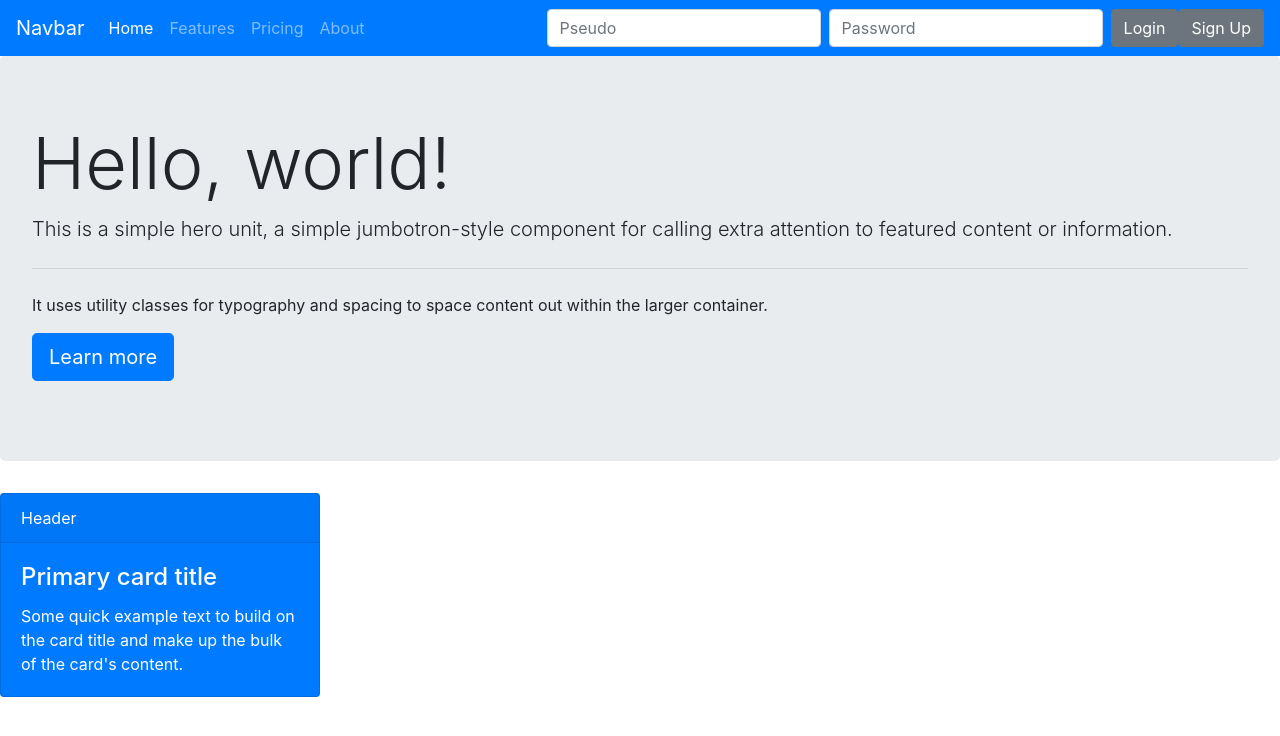
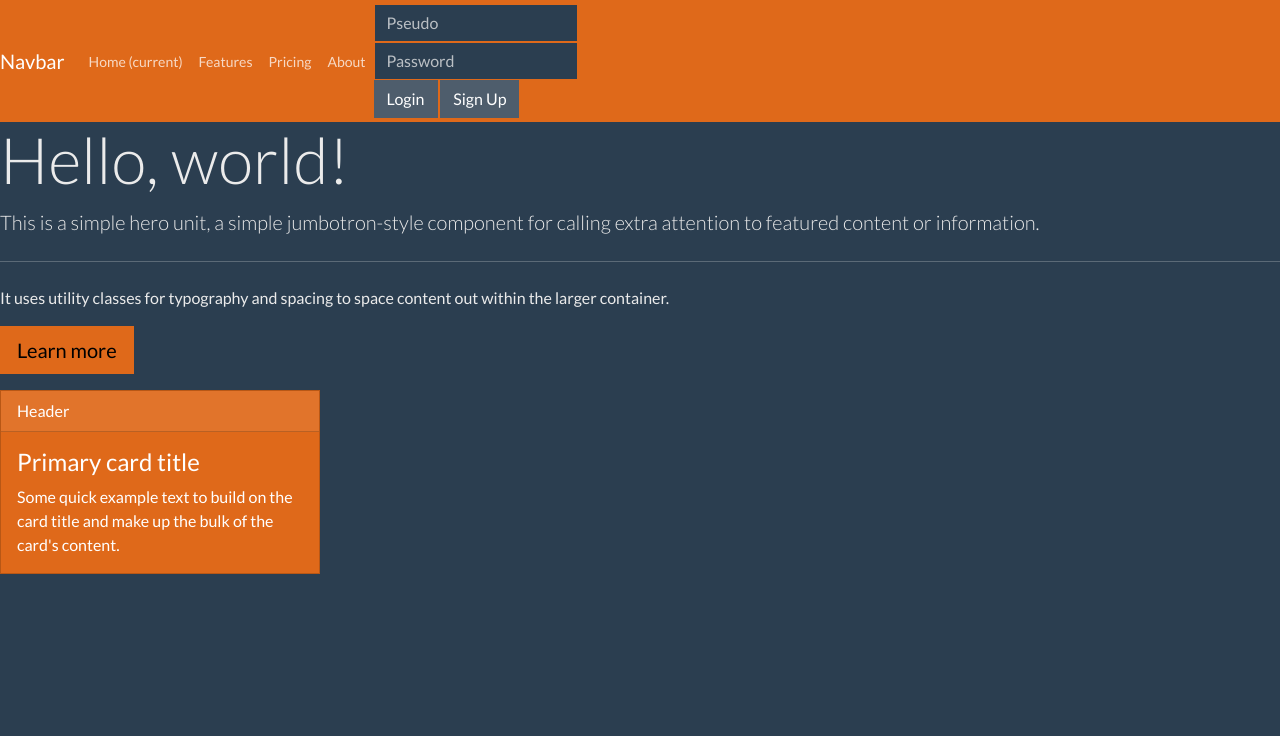
Before and after one commit to VadimRadermacher/BlogPhp, a PHP site: template slim-twig/templates/home.twig in a window 1280 px wide. Shown: the top 736 px of the page. Run offline with PHP 8.4, Linux system fonts and the light colour scheme; the template is opened without the code that fills it, so the values that code supplies are empty; style sheets or scripts are compiled from the project's sources; some libraries are stand-ins or nearby versions.

Commit message:
work in progres :)

```diff
--- /dev/null
+++ b/slim-twig/src/scss/_bootswatch.scss
@@ -0,0 +1,272 @@
+// Superhero 4.3.1
+// Bootswatch
+
+
+// Variables ===================================================================
+
+$web-font-path: "https://fonts.googleapis.com/css?family=Lato:300,400,700" !default;
+@import url($web-font-path);
+
+// Navbar ======================================================================
+
+.navbar {
+  font-size: $font-size-sm;
+}
+
+// Buttons =====================================================================
+
+.btn {
+  @each $color, $value in $theme-colors {
+    &-#{$color} {
+      @if $enable-gradients {
+        background: $value linear-gradient(180deg, mix($white, $value, 15%), $value) repeat-x;
+      } @else {
+        background-color: $value;
+      }
+    }
+  }
+}
+
+// Typography ==================================================================
+
+.dropdown-menu {
+
+  font-size: $font-size-sm;
+}
+
+.dropdown-header {
+  font-size: $font-size-sm;
+}
+
+.blockquote-footer {
+  color: $body-color;
+}
+
+// Tables ======================================================================
+
+.table {
+  font-size: $font-size-sm;
+
+  .thead-dark th {
+    color: $white;
+  }
+
+  a:not(.btn) {
+    color: #fff;
+    text-decoration: underline;
+  }
+
+  .dropdown-menu a {
+    text-decoration: none;
+  }
+
+  .text-muted {
+    color: $text-muted;
+  }
+
+  &-dark {
+    color: #fff;
+  }
+
+  &-primary {
+    &, > th, > td {
+      background-color: $primary;
+    }
+  }
+
+  &-secondary {
+    &, > th, > td {
+      background-color: $secondary;
+    }
+  }
+
+  &-light {
+    &, > th, > td {
+      background-color: $light;
+    }
+  }
+
+  &-dark {
+    &, > th, > td {
+      background-color: $dark;
+    }
+  }
+
+  &-success {
+    &, > th, > td {
+      background-color: $success;
+    }
+  }
+
+  &-info {
+    &, > th, > td {
+      background-color: $info;
+    }
+  }
+
+  &-danger {
+    &, > th, > td {
+      background-color: $danger;
+    }
+  }
+
+  &-warning {
+    &, > th, > td {
+      background-color: $warning;
+    }
+  }
+
+  &-active {
+    &, > th, > td {
+      background-color: $table-active-bg;
+    }
+  }
+
+  &-hover {
+
+    .table-primary:hover {
+      &, > th, > td {
+        background-color: darken($primary, 5%);
+      }
+    }
+
+    .table-secondary:hover {
+      &, > th, > td {
+        background-color: darken($secondary, 5%);
+      }
+    }
+
+    .table-light:hover {
+      &, > th, > td {
+        background-color: darken($light, 5%);
+      }
+    }
+
+    .table-dark:hover {
+      &, > th, > td {
+        background-color: darken($dark, 5%);
+      }
+    }
+
+    .table-success:hover {
+      &, > th, > td {
+        background-color: darken($success, 5%);
+      }
+    }
+
+    .table-info:hover {
+      &, > th, > td {
+        background-color: darken($info, 5%);
+      }
+    }
+
+    .table-danger:hover {
+      &, > th, > td {
+        background-color: darken($danger, 5%);
+      }
+    }
+
+    .table-warning:hover {
+      &, > th, > td {
+        background-color: darken($warning, 5%);
+      }
+    }
+
+    .table-active:hover {
+      &, > th, > td {
+        background-color: $table-active-bg;
+      }
+    }
+
+  }
+}
+
+// Forms =======================================================================
+
+label,
+.radio label,
+.checkbox label,
+.help-block {
+  font-size: $font-size-sm;
+}
+
+// Navs ========================================================================
+
+.nav-tabs,
+.nav-pills {
+  .nav-link,
+  .nav-link:hover {
+    color: $body-color;
+  }
+
+  .nav-link.disabled {
+    color: $nav-link-disabled-color;
+  }
+}
+
+.page-link:hover,
+.page-link:focus {
+  color: #fff;
+  text-decoration: none;
+}
+
+// Indicators ==================================================================
+
+.alert {
+  border: none;
+  color: $white;
+
+  a,
+  .alert-link {
+    color: #fff;
+    text-decoration: underline;
+  }
+
+  @each $color, $value in $theme-colors {
+    &-#{$color} {
+      @if $enable-gradients {
+        background: $value linear-gradient(180deg, mix($white, $value, 15%), $value) repeat-x;
+      } @else {
+        background-color: $value;
+      }
+    }
+  }
+}
+
+.badge {
+  &-warning,
+  &-info {
+    color: $white;
+  }
+}
+
+.close {
+  opacity: 0.5;
+
+  &:hover,
+  &:focus {
+    opacity: 1;
+  }
+}
+
+// Progress bars ===============================================================
+
+// Containers ==================================================================
+
+.modal {
+  &-header,
+  &-footer {
+    background-color: $table-hover-bg;
+
+    .close {
+      color: #fff;
+      text-shadow: none;
+      opacity: 0.5;
+
+      &:hover,
+      &:focus {
+        opacity: 1;
+      }
+    }
+  }
+}
--- /dev/null
+++ b/slim-twig/src/scss/_variables.scss
@@ -0,0 +1,154 @@
+// Superhero 4.3.1
+// Bootswatch
+
+//
+// Color system
+//
+
+$white:    #fff !default;
+$gray-100: #EBEBEB !default;
+$gray-200: #4E5D6C !default;
+$gray-300: #dee2e6 !default;
+$gray-400: #ced4da !default;
+$gray-500: #adb5bd !default;
+$gray-600: #868e96 !default;
+$gray-700: #495057 !default;
+$gray-800: #343a40 !default;
+$gray-900: #212529 !default;
+$black:    #000 !default;
+
+$blue:    #DF691A !default;
+$indigo:  #6610f2 !default;
+$purple:  #6f42c1 !default;
+$pink:    #e83e8c !default;
+$red:     #d9534f !default;
+$orange:  #f0ad4e !default;
+$yellow:  #f0ad4e !default;
+$green:   #5cb85c !default;
+$teal:    #20c997 !default;
+$cyan:    #5bc0de !default;
+
+$primary:       $blue !default;
+$secondary:     $gray-200 !default;
+$success:       $green !default;
+$info:          $cyan !default;
+$warning:       $yellow !default;
+$danger:        $red !default;
+$light:         lighten($gray-200, 35%) !default;
+$dark:          $gray-200 !default;
+
+$yiq-contrasted-threshold:  185 !default;
+
+// Body
+
+$body-bg:                   #2B3E50 !default;
+$body-color:                $gray-100 !default;
+
+// Components
+
+$border-radius:               0 !default;
+$border-radius-lg:            0 !default;
+$border-radius-sm:            0 !default;
+
+// Fonts
+$font-family-sans-serif:      "Lato", -apple-system, BlinkMacSystemFont, "Segoe UI", Roboto, "Helvetica Neue", Arial, sans-serif, "Apple Color Emoji", "Segoe UI Emoji", "Segoe UI Symbol" !default;
+
+$text-muted:                  rgba(255,255,255,.4) !default;
+
+// Tables
+
+$table-accent-bg:             rgba($white,.05) !default;
+$table-hover-bg:              rgba($white,.075) !default;
+
+$table-border-color:          rgba($black,.15) !default;
+
+$table-head-bg:               $light !default;
+
+$table-dark-bg:               $light !default;
+$table-dark-border-color:     $gray-200 !default;
+$table-dark-color:            $body-bg !default;
+
+// Forms
+
+$input-border-color:                transparent !default;
+
+$input-group-addon-color:           $body-color !default;
+
+$custom-file-button-color:          $white !default;
+$custom-file-border-color:          $gray-200 !default;
+
+// Dropdowns
+
+$dropdown-bg:                       $gray-200 !default;
+$dropdown-divider-bg:               rgba($black,.15) !default;
+
+$dropdown-link-color:               $body-color !default;
+$dropdown-link-hover-color:         $dropdown-link-color !default;
+$dropdown-link-hover-bg:            $table-hover-bg !default;
+
+// Navs
+
+$nav-link-disabled-color:           rgba(255,255,255,.4) !default;
+
+$nav-tabs-border-color:             $gray-200 !default;
+$nav-tabs-link-active-color:        $body-color !default;
+$nav-tabs-link-active-border-color: $gray-200 !default;
+
+// Navbar
+
+$navbar-padding-y:                  0.25rem !default;
+
+$navbar-dark-color:                 rgba($white,.75) !default;
+$navbar-dark-hover-color:           $white !default;
+
+// Pagination
+
+$pagination-color:                  $white !default;
+$pagination-bg:                     $gray-200 !default;
+$pagination-border-color:           transparent !default;
+
+$pagination-hover-color:            $white !default;
+$pagination-hover-bg:               $nav-link-disabled-color !default;
+$pagination-hover-border-color:     $pagination-border-color !default;
+
+$pagination-disabled-color:         $nav-link-disabled-color !default;
+$pagination-disabled-bg:            $pagination-bg !default;
+$pagination-disabled-border-color:  $pagination-border-color !default;
+
+// Modals
+
+$modal-content-bg:                  $gray-200 !default;
+
+$modal-header-border-color:         rgba(0,0,0,.2) !default;
+
+// Cards
+
+$card-cap-bg:                       $table-hover-bg !default;
+$card-bg:                           $gray-200 !default;
+
+// Popovers
+
+$popover-bg:                        $gray-200 !default;
+
+$popover-header-bg:                 $table-hover-bg !default;
+
+// List group
+
+$list-group-bg:                     $gray-200 !default;
+$list-group-border-color:           transparent !default;
+
+$list-group-hover-bg:               $nav-link-disabled-color !default;
+
+$list-group-disabled-color:         $nav-link-disabled-color !default;
+
+$list-group-action-color:           $white !default;
+$list-group-action-hover-color:     $white !default;
+
+// Breadcrumbs
+
+$breadcrumb-divider-color:          $body-color !default;
+$breadcrumb-active-color:           $body-color !default;
+
+// Code
+
+$pre-color:                         inherit !default;
--- a/slim-twig/src/scss/master.scss
+++ b/slim-twig/src/scss/master.scss
@@ -0,0 +1,4 @@
+
+@import "./_variables.scss";
+@import "../../node_modules/bootstrap/scss/bootstrap.scss";
+@import "./_bootswatch.scss";
--- a/slim-twig/templates/common.twig
+++ b/slim-twig/templates/common.twig
@@ -9,7 +9,6 @@
    <script src="https://code.jquery.com/jquery-3.3.1.slim.min.js" integrity="sha384-q8i/X+965DzO0rT7abK41JStQIAqVgRVzpbzo5smXKp4YfRvH+8abtTE1Pi6jizo" crossorigin="anonymous"></script>
     <script src="https://cdnjs.cloudflare.com/ajax/libs/popper.js/1.14.7/umd/popper.min.js" integrity="sha384-UO2eT0CpHqdSJQ6hJty5KVphtPhzWj9WO1clHTMGa3JDZwrnQq4sF86dIHNDz0W1" crossorigin="anonymous"></script>
     <script src="https://stackpath.bootstrapcdn.com/bootstrap/4.3.1/js/bootstrap.min.js" integrity="sha384-JjSmVgyd0p3pXB1rRibZUAYoIIy6OrQ6VrjIEaFf/nJGzIxFDsf4x0xIM+B07jRM" crossorigin="anonymous"></script>
-    <link rel="stylesheet" href="https://stackpath.bootstrapcdn.com/bootstrap/4.3.1/css/bootstrap.min.css" integrity="sha384-ggOyR0iXCbMQv3Xipma34MD+dH/1fQ784/j6cY/iJTQUOhcWr7x9JvoRxT2MZw1T" crossorigin="anonymous">
   </head>
   <body>
     {% block content %}
```
Also changed, not shown: slim-twig/public/css/master.css (deleted).
